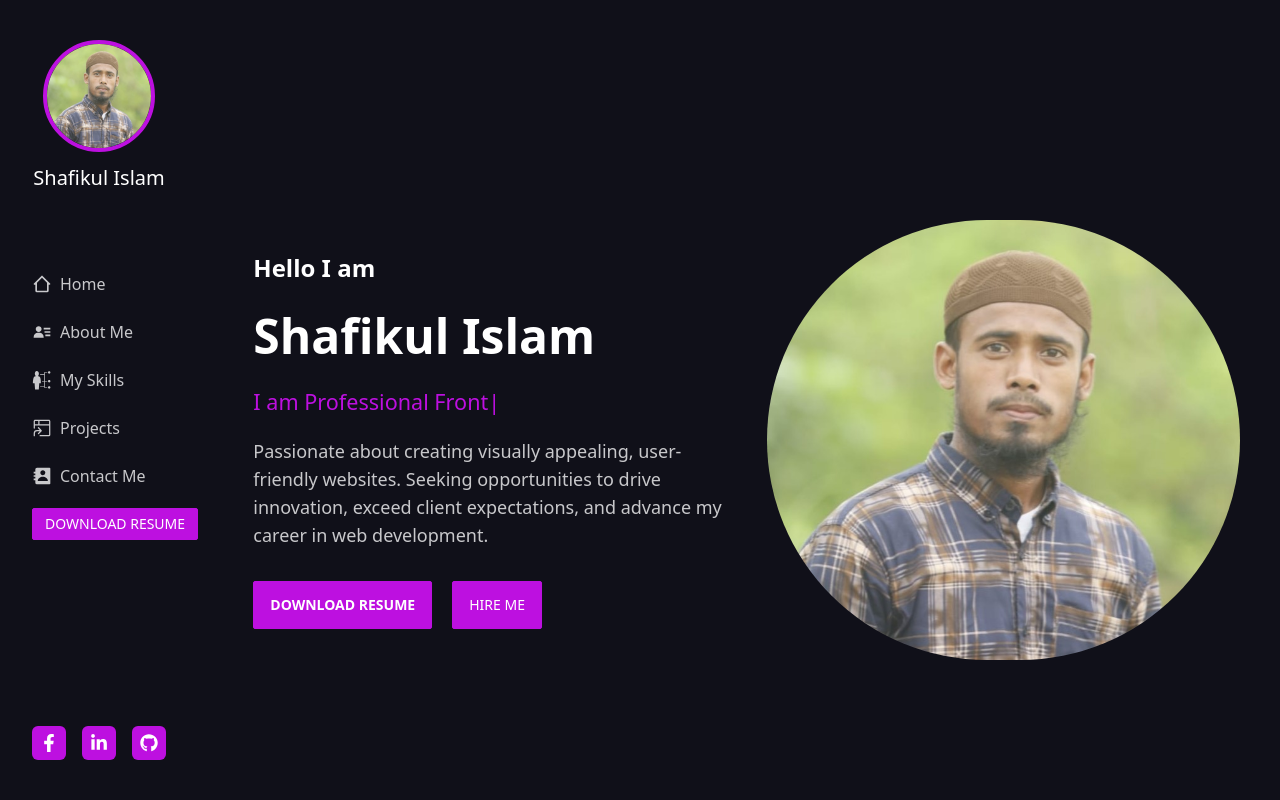
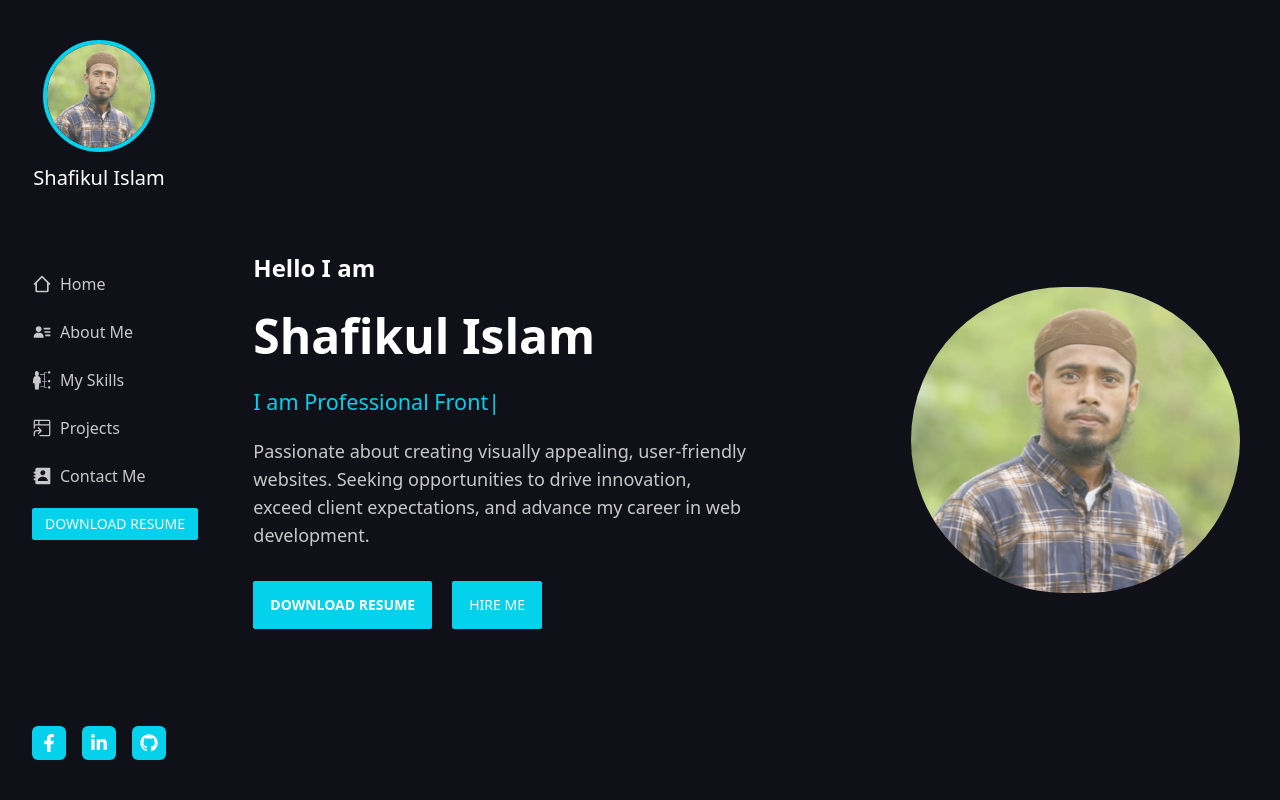
Before and after one commit to MdShafikulIslam1/next-profile-shofik, a React (Vite) app: page / in a window 1280 px wide. Shown: the top 800 px of the page. Built offline with nearby package versions, Linux system fonts and the light colour scheme.

Commit message:
change primary color

```diff
--- a/src/components/About/About.jsx
+++ b/src/components/About/About.jsx
@@ -1,6 +1,6 @@
 // import Underline from "../Underline";
+import Resume from "../../assets/Shafikul_Full-stack-developer.pdf";
 import photo from "../../assets/shofik.jpg";
-import Resume from "../../assets/Shofikul-Islam.pdf";
 // import { Link } from "react-router-dom";
 import AOS from "aos";
 import "aos/dist/aos.css"; // You can also use <link> for styles
@@ -16,8 +16,8 @@ const About = () => {
             <Underline lineLength={"200"} /> */}
 
       <div className="md:flex  w-full  gap-10">
-        <div className="md:w-1/4" data-aos="fade-right">
-          <img className="w-full md:w-1/2" src={photo} alt="" />
+        <div className="md:w-1/2" data-aos="fade-right">
+          <img className="w-full rounded-md" src={photo} alt="" />
         </div>
         <div className="w-full mt-5 md:mt-0" data-aos="fade-top">
           <h1 className="text-5xl font-bold mb-3">About Me</h1>
--- a/src/components/Home/Home.jsx
+++ b/src/components/Home/Home.jsx
@@ -1,9 +1,9 @@
-import { TypeAnimation } from "react-type-animation";
-import photo from "../../assets/shofik.jpg";
-import Resume from "../../assets/Shofikul-Islam.pdf";
-import { Link } from "react-scroll";
 import AOS from "aos";
 import "aos/dist/aos.css"; // You can also use <link> for styles
+import { Link } from "react-scroll";
+import { TypeAnimation } from "react-type-animation";
+import Resume from "../../assets/Shafikul_Full-stack-developer.pdf";
+import photo from "../../assets/shofik.jpg";
 // ..
 AOS.init({
   delay: 400,
@@ -15,7 +15,7 @@ const Home = () => {
   return (
     <div
       id="home"
-      className="flex flex-col-reverse md:flex-row  my-10 justify-between md:gap-10 min-h-screen items-center  w-full"
+      className="flex flex-col-reverse md:flex-row my-10 justify-between md:gap-5 min-h-screen items-center  w-full"
     >
       <div className="md:w-1/2 " data-aos="fade-right">
         <h3 className="text-2xl font-bold text-white">Hello I am</h3>
@@ -61,8 +61,8 @@ const Home = () => {
           </Link>
         </button>
       </div>
-      <div className="md:w-1/2 my-5 md:my-auto" data-aos="fade-left">
-        <img className=" rounded-full" src={photo} alt="" />
+      <div className="md:w-1/3 my-5 md:my-auto" data-aos="fade-left">
+        <img className="rounded-full" src={photo} alt="" />
       </div>
     </div>
   );
--- a/src/components/MySkills/MySkills.jsx
+++ b/src/components/MySkills/MySkills.jsx
@@ -1,20 +1,20 @@
+import Aos from "aos";
+import "aos/dist/aos.css";
+import bootstrapLogo from "../../assets/logo/bootstrap_logo.png";
+import cssLogo from "../../assets/logo/css_logo.png";
+import expressLogo from "../../assets/logo/express_logo.png";
+import firebaseLogo from "../../assets/logo/firebase_logo.png";
+import htmlLogo from "../../assets/logo/html_logo.png";
+import javascriptLogo from "../../assets/logo/javascript_logo.png";
+import mongodbLogo from "../../assets/logo/mongodb_logo.png";
+import nextLogo from "../../assets/logo/next_logo.png";
+import nodeLogo from "../../assets/logo/node_logo.png";
+import postgresql from "../../assets/logo/postgresql.jpg";
+import prisma from "../../assets/logo/prisma.png";
+import reactLogo from "../../assets/logo/react_logo.png";
+import tailwindLogo from "../../assets/logo/tailwind_logo.png";
+import typescript from "../../assets/logo/typescript.webp";
 import Underline from "../Underline";
-import htmlLogo from "../../assets/logo/html_logo.png";
-import cssLogo from "../../assets/logo/css_logo.png";
-import javascriptLogo from "../../assets/logo/javascript_logo.png";
-import reactLogo from "../../assets/logo/react_logo.png";
-import bootstrapLogo from "../../assets/logo/bootstrap_logo.png";
-import tailwindLogo from "../../assets/logo/tailwind_logo.png";
-import nodeLogo from "../../assets/logo/node_logo.png";
-import expressLogo from "../../assets/logo/express_logo.png";
-import mongodbLogo from "../../assets/logo/mongodb_logo.png";
-import firebaseLogo from "../../assets/logo/firebase_logo.png";
-import prisma from "../../assets/logo/prisma.png";
-import nextLogo from "../../assets/logo/next_logo.png";
-import typescript from "../../assets/logo/typescript.webp";
-import postgresql from "../../assets/logo/postgresql.jpg";
-import "aos/dist/aos.css";
-import Aos from "aos";
 // ..
 Aos.init({
   duration: 1000,
@@ -90,7 +90,7 @@ const MySkills = () => {
           skills?.map((skill, index) => (
             <div
               key={index}
-              className="flex gap-2 items-center border border-primary hover:-translate-y-2 duration-300 hover:bg-primary px-5 py-3"
+              className="flex rounded hover:skew-x-4 gap-2 items-center border border-primary hover:-translate-y-2 duration-300 hover:bg-primary px-5 py-3"
             >
               <img className="w-12" src={skill?.image} alt="" />
               <h3 className="md:text-xl font-bold text-white">
--- a/tailwind.config.js
+++ b/tailwind.config.js
@@ -10,7 +10,7 @@ export default {
     themes: [
       {
         dark: {
-          primary: "#BD10E0",
+          primary: "#04cfea",
           secondary: "#494965",
           accent: "#8e12fc",
           neutral: "#3d4451",
```
Also changed, not shown: src/components/Sidebar/Sidebar.jsx (+5 -6 lines), 2 other files (tests, documents, lock files or other folders).
